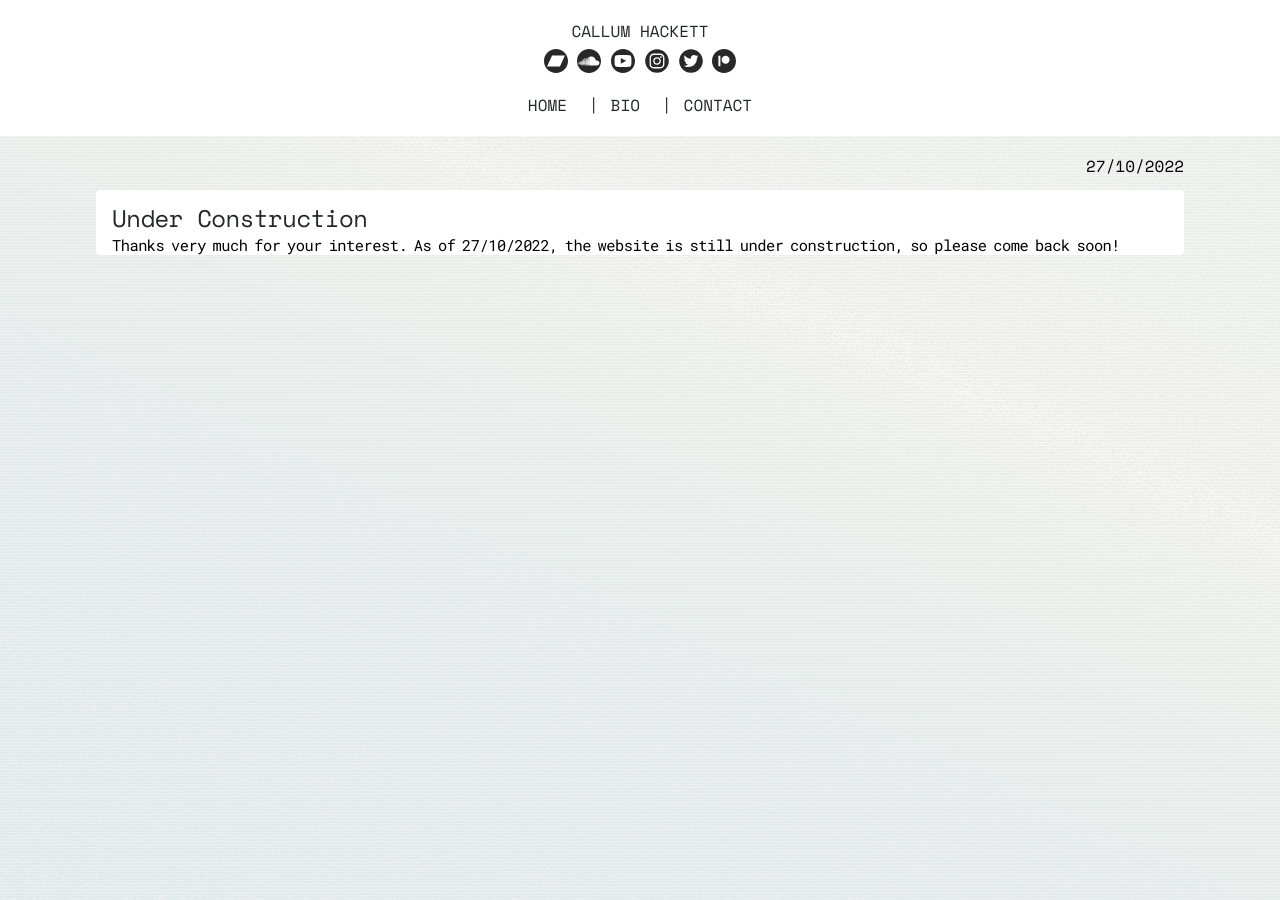
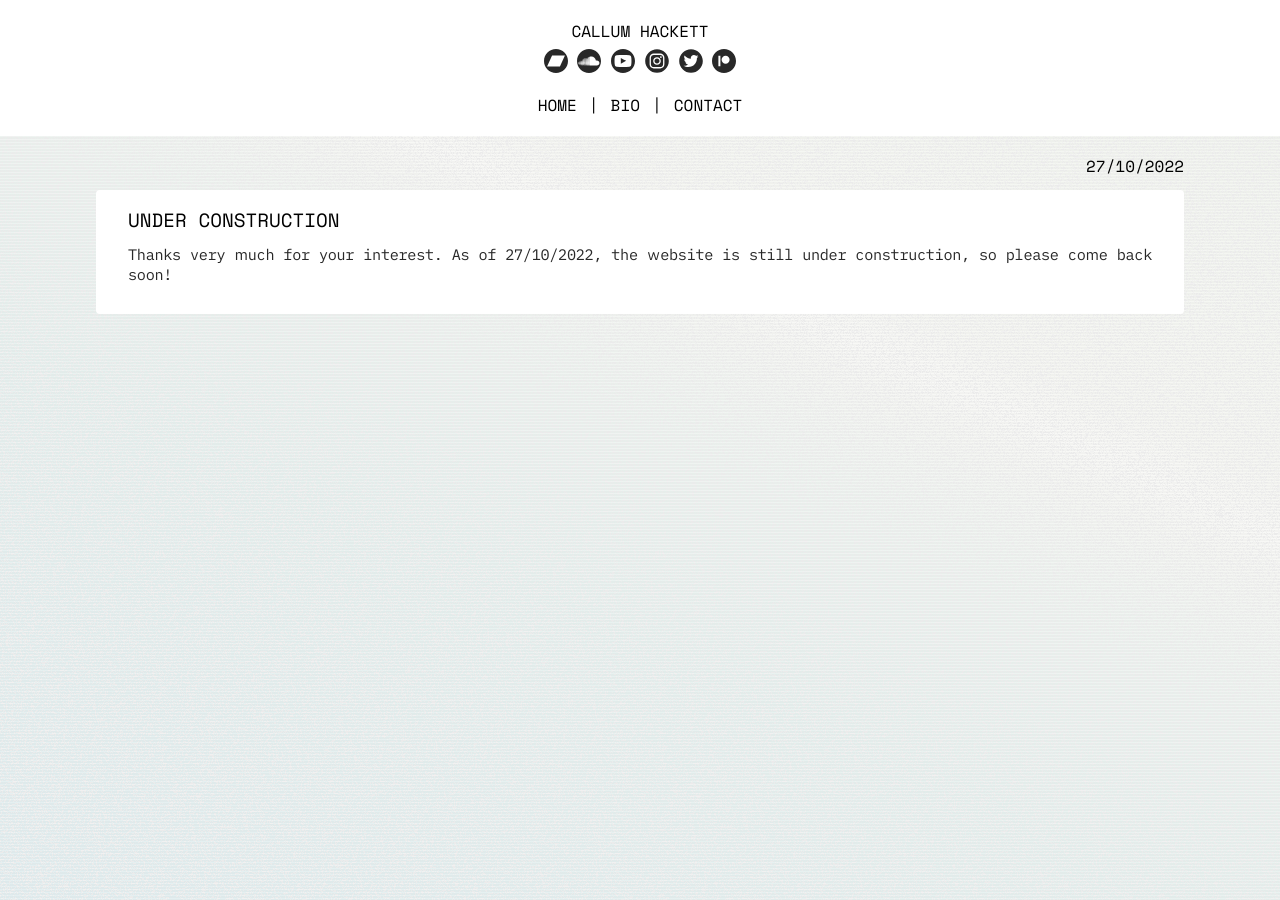
Before and after one commit to callumhackett/callumhackett.github.io, a Jekyll site: the page built from under_construction.md, in a window 1280 px wide. Built offline with Jekyll 4.4.1, drawn with Linux system fonts in a browser that asks for light colours.

Commit message:
various style updates

```diff
--- /dev/null
+++ b/_includes/audio.html
@@ -0,0 +1,4 @@
+<audio controls>
+    <source src="{{ include.file }}" type="audio/mpeg">
+    Your browser does not support the audio element.
+</audio>
--- a/_includes/main.html
+++ b/_includes/main.html
@@ -46,10 +46,7 @@
                 </div>
             </div>
             <div id="navigation">
-                <a href="{{ site.url }}">Home</a>
-                {% for item in site.data.page_links %}
-                |<a href="{{ site.url }}/{{ item.page }}">{{ item.name }}</a>
-                {% endfor %}
+                <a href="{{ site.url }}">Home</a>{% for item in site.data.page_links %}|<a href="{{ site.url }}/{{ item.page }}">{{ item.name }}</a>{% endfor %}
             </div>
         </div>
         <div id="main-table-container">
--- a/assets/css/core.css
+++ b/assets/css/core.css
@@ -1,5 +1,3 @@
-/* This stylesheet applies universally across site */
-
 /* Font Imports */
 @font-face {
     font-family: 'space mono';
@@ -12,36 +10,53 @@
     font-style: italic;
 }
 @font-face {
-    font-family: 'roboto mono';
-    src: url('/assets/fonts/robotomono-regular.woff2') format('woff2');
+    font-family: 'writer duo';
+    src: url('/assets/fonts/writer-duo-regular.woff2') format('woff2');
     font-weight: normal;
 }
 @font-face {
-    font-family: 'roboto mono';
-    src: url('/assets/fonts/robotomono-italic.woff2') format('woff2');
+    font-family: 'writer duo';
+    src: url('/assets/fonts/writer-duo-italic.woff2') format('woff2');
     font-style: italic;
+}
+@font-face {
+    font-family: 'writer duo';
+    src: url('/assets/fonts/writer-duo-bold.woff2') format('woff2');
+    font-weight: bold;
 }
 
 /* Fonts */
-#header, #navigation, #metadata, h1, h2, h3, h4 {
-    font-family: 'space mono', 'roboto mono', monospace, sans-serif;
+#header, #navigation, #metadata, h1, h2, h3 {
+    font-family: 'space mono', 'writer duo', 'roboto mono', monospace, sans-serif;
     font-weight: normal;
     line-height: 1em;
+    text-transform: uppercase;
 }
 #header h1, #navigation, #metadata {
     font-size: 1em;
 }
-#header h1, #navigation {
-    text-transform: uppercase;
+#title a, #navigation a {
+    text-decoration: none;
 }
-p {
-    font-family: 'roboto mono', monospace, sans-serif;
-    letter-spacing: -0.5px;
-    word-spacing: -2px;
-    font-size: 0.96em;
-    line-height: 1.25em;
+#main-table h2, #content h1, #content h2 {
+    font-size: 1.2em;
+}
+p, ul, li {
+    font-family: 'writer duo', 'roboto mono', monospace, sans-serif;
+    font-size: 0.95em;
+    line-height: 1.33em;
+    letter-spacing: -0.3px;
+    word-spacing: -1px;
     margin-block-start: 0;
-    margin-block-end: 1em;
+}
+p, ul, audio {
+    margin-block-end: 0.95em;
+}
+ul {
+    padding-left: 2em;
+}
+li {
+    margin-block-end: 0.25em;
 }
 
 /* Base Layout */
@@ -64,12 +79,11 @@ body {
     margin-bottom: 10px !important;
     line-height: 1em;
 }
-#title h1, #title img {
-    padding-left: 0px;
-    padding-right: 0px;
+#title img {
+    height: 24px;
 }
 #profile-pic {
-    padding: 0px 1% 0 5px; /* the left padding should be equal to the #title img side padding */
+    padding: 0px 1% 0 5px;
     vertical-align: top !important;
 }
 #navigation a {
@@ -137,23 +151,20 @@ html {
 }
 
 /* Colours */
-h1, h1 a, #navigation, a {
-    color: rgb(37, 40, 43);
+#title a, #navigation a, #metadata, h1, h2, h3 {
+    color: #000;
 }
 #title img {
     opacity: 0.84;
 }
-h2, p {
-    color: #000;
+p, ul, li {
+    color: #282828;
+}
+a, a:hover, a:active, a:visited {
+    color: rgb(0, 60, 255);
 }
 
 /* Element Styles */
-#title img {
-    height: 24px;
-}
-#profile-pic {
+#profile-pic, audio {
     border-radius: 4px;
 }
-#title a, #navigation a {
-    text-decoration: none;
-}
--- a/assets/css/page.css
+++ b/assets/css/page.css
@@ -1,12 +1,6 @@
 /* Fonts */
-#content h1, #content h2 {
-    letter-spacing: -0.5px;
-}
-#content h1 {
-    font-size: 1.5em;
-}
-#content h2 {
-    font-size: 1.25em;
+#content p {
+    text-align: justify;
 }
 
 /* Base Layout */
@@ -14,7 +8,7 @@
     text-align: right;
 }
 #content h1 {
-    margin: 0 0 0.25em 0;
+    margin: 0 0 0.75em 0;
 }
 #content h2 {
     margin: 1.5em 0 0.25em 0;
@@ -69,15 +63,10 @@
 /* Element Styles */
 #content {
     border-radius: 4px;
-    padding: 1em 1em 0 1em; /* the bottom padding should be supplied by the final content element */
+    padding: 1.25em 2em 1em 2em; /* half the bottom padding should be supplied by the final content element */
     box-sizing: border-box;
     margin-bottom: 2.5vh;
 }
-#content p {
-    text-align: justify;
+iframe {
+    margin: 0em 0 1em -2em;
 }
-iframe {
-    width: 899px; /* this should be the same as the large cell width */
-    height: 506px; /* this maintains a 16:9 aspect ratio with a width of 899px */
-    margin: 0em 0 1em -1em;
-}
```
Also changed, not shown: assets/css/index.css (+1 -6 lines), assets/fonts/robotomono-bold.woff2 (deleted), assets/fonts/robotomono-italic.woff2 (deleted), assets/fonts/robotomono-medium.woff2 (deleted), assets/fonts/robotomono-regular.woff2 (deleted), assets/fonts/writer-duo-bold.woff2 (added), assets/fonts/writer-duo-italic.woff2 (added), assets/fonts/writer-duo-regular.woff2 (added), 1 other file.
